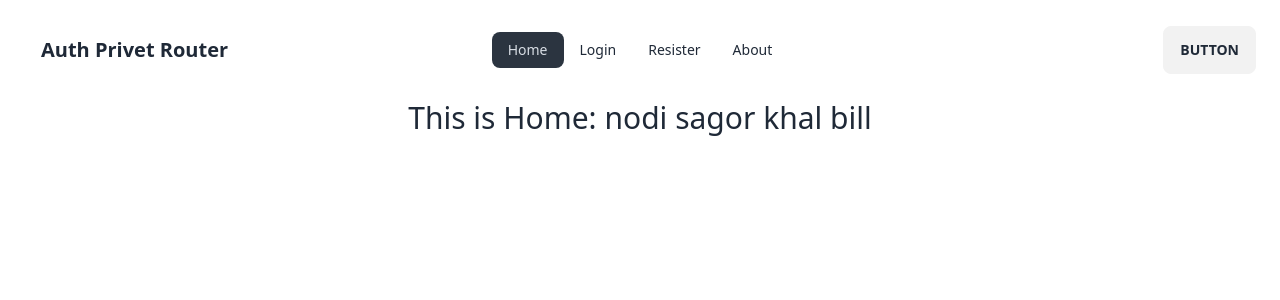
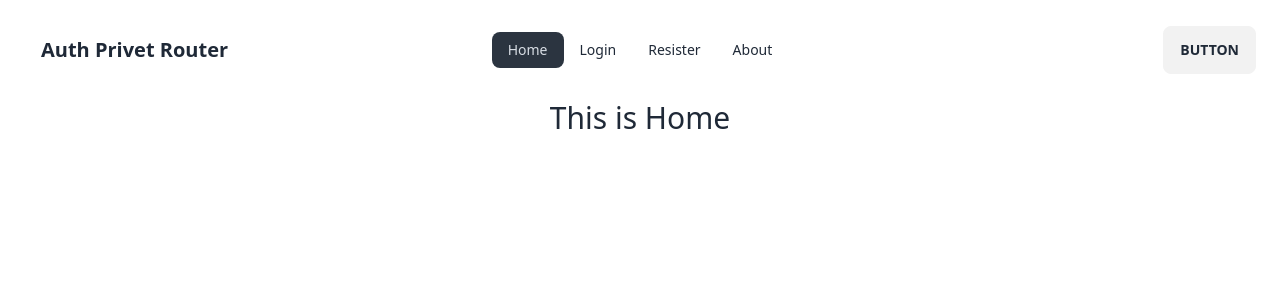
Before and after one commit to Sushil500530/React_Auth_integration_and_Create_Privet_Router, a React (Vite) app: page / in a window 1280 px wide. Shown: the top 300 px of the page. Built offline with nearby package versions, Linux system fonts and the light colour scheme.

Commit message:
context api called to set resister with get email and password

```diff
--- a/src/components/Home/SubHome.jsx
+++ b/src/components/Home/SubHome.jsx
@@ -3,11 +3,11 @@
 
 
 const SubHome = () => {
-    const authInfo = useContext(AuthContex) ;
-    console.log(authInfo);
+    // const authInfo = useContext(AuthContex) ;
+    // console.log(authInfo);
     return (
         <div>
-            <h2 className="text-3xl text-center">This is Home: {authInfo.name}</h2>
+            <h2 className="text-3xl text-center">This is Home</h2>
         </div>
     );
 };
--- a/src/components/resister/Resister.jsx
+++ b/src/components/resister/Resister.jsx
@@ -1,13 +1,28 @@
+import { useContext } from "react";
 import { Link } from "react-router-dom";
+import { AuthContex } from "../../providers/authProvder/AuthProvider";
 
 const Resister = () => {
+
+    const {createUser} = useContext(AuthContex)
+
     const handleResisterSubmit = (e) => {
         e.preventDefault() ;
         const name = e.target.name.value ;
         const email = e.target.email.value ;
         const password = e.target.password.value ;
-        console.log(name,email,password);
+        // console.log(name,email,password);
 
+
+         //create user in firebase
+
+         createUser(email,password)
+         .then(result =>{
+            console.log(result.user);
+         })
+        .catch(error =>{
+            console.error(error);
+        })
     }
     return (
         <div>
--- a/src/providers/authProvder/AuthProvider.jsx
+++ b/src/providers/authProvder/AuthProvider.jsx
@@ -1,13 +1,20 @@
-import { createContext } from "react";
+import { createContext, useState } from "react";
 import PropTypes from 'prop-types';
+import auth from "../../components/firebase/firebase.confiq";
+import { createUserWithEmailAndPassword } from "firebase/auth";
 
 
 export const AuthContex = createContext(null)
 
 const AuthProvider = ({children}) => {
-    const authInfo = {
-        name:'nodi sagor khal bill'
+    const [user,setUser] = useState(null) ;
+
+
+    const createUser = (email,password) =>{
+        return createUserWithEmailAndPassword(auth,email,password)
     }
+
+    const authInfo = {user,createUser} // createUser dewar main karon hocche j kono jayga theke j kew access korte parbe...
     return (
         <AuthContex.Provider value={authInfo}>
             {children}
```
